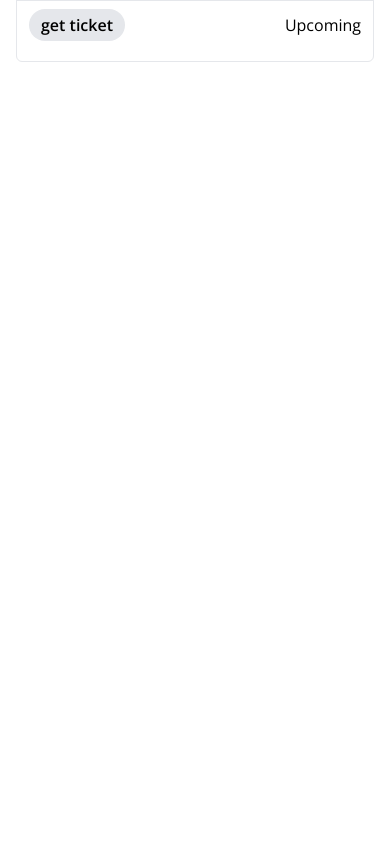
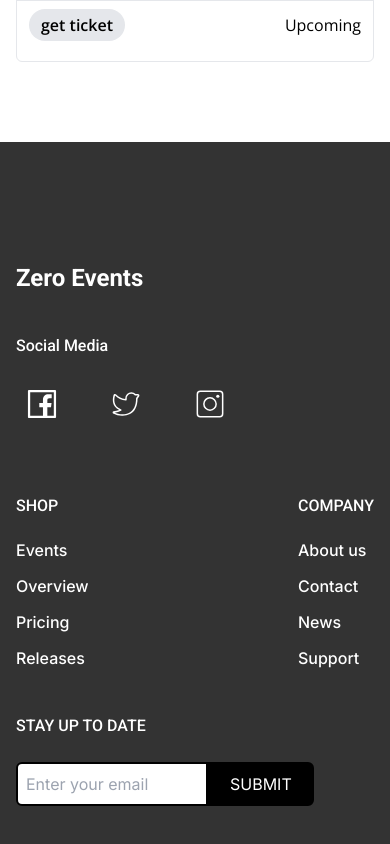
Before and after one commit to tahfeezmizan/zero-event, a Next.js app: page / in a window 390 px wide. Shown: the part 1600-2444 px from the top of the page. Before the commit the page ends 1742 px from the top, so only its background shows below. Built offline with nearby package versions, Linux system fonts and the light colour scheme; no server answers.

Commit message:
create responsive footer

```diff
--- /dev/null
+++ b/src/app/Footer/Footer.jsx
@@ -0,0 +1,61 @@
+import Link from "next/link";
+import { AiOutlineFacebook } from 'react-icons/ai';
+import { CiInstagram, CiTwitter } from 'react-icons/ci';
+
+const Footer = () => {
+    return (
+        <div className="bg-[#333333] py-20 text-white">
+            <div className="max-w-7xl mx-auto px-4 sm:px-6 lg:px-8 py-10">
+                <div className="grid grid-cols-1 lg:grid-cols-6 gap-7">
+                    <div className="col-span-2">
+                        <Link href="/" className="text-white text-2xl font-Roboto font-bold">
+                            Zero Events
+                        </Link>
+
+                        <p className="text-base pb-5 font-Roboto font-medium pt-10">Social Media</p>
+                        <div className="flex items-center gap-8 text-xl text-white mb-5">
+                            <a href="https://www.facebook.com" className="text-4xl p-2"><AiOutlineFacebook /></a>
+                            <a href="https://www.twitter.com" className="text-4xl p-2"><CiTwitter /></a>
+                            <a href="https://www.instagram.com" className="text-4xl p-2"><CiInstagram /></a>
+                        </div>
+                    </div>
+                    <div className="col-span-1">
+                        <header className="text-base font-Roboto font-medium mt-4 mb-5 uppercase">Shop</header>
+                        <div className="flex flex-col space-y-3 text-base font-Poppins font-medium">
+                            <Link href="/events">Events</Link>
+                            <Link href="/overview">Overview</Link>
+                            <Link href="/pricing">Pricing</Link>
+                            <Link href="/releases">Releases</Link>
+                        </div>
+                    </div>
+                    <div className="col-span-1">
+                        <header className="text-base font-Roboto font-medium mt-4 mb-5 uppercase">Company</header>
+                        <div className="flex flex-col space-y-3 text-base font-Poppins font-medium">
+                            <Link href="/about">About us</Link>
+                            <Link href="/contact">Contact</Link>
+                            <Link href="/news">News</Link>
+                            <Link href="/support">Support</Link>
+                        </div>
+                    </div>
+                    <div className="col-span-2">
+                        <nav className="flex flex-col">
+                            <header className="text-base font-Roboto font-medium mt-4 mb-6 uppercase">Stay up to date</header>
+
+                            <div className="">
+                                <input type="text" name=""
+                                    className='w-48 md:w-60 p-2 rounded-l-md border-black border-2 text-black'
+                                    placeholder='Enter your email' id="" />
+                                <input type="submit"
+                                    className='py-2 px-5 uppercase rounded-r-md text-white bg-black border-2 border-black'
+                                    value="Submit" />
+                            </div>
+
+                        </nav>
+                    </div>
+                </div>
+            </div>
+        </div>
+    );
+};
+
+export default Footer;
--- a/src/app/hook/useAxiosPublic.jsx
+++ b/src/app/hook/useAxiosPublic.jsx
@@ -1,7 +1,7 @@
 import axios from 'axios';
 
 const axiosPublic = axios.create({
-    baseURL: 'https://jsonplaceholder.typicode.com/todos'
+    baseURL: 'https://jsonplaceholder.typicode.com'
 });
 
 const useAxiosPublic = () => {
--- a/src/app/hook/useEvents.jsx
+++ /dev/null
@@ -1,11 +0,0 @@
-import React from 'react';
-
-const useEvents = () => {
-    return (
-        <div>
-
-        </div>
-    );
-};
-
-export default useEvents;
--- a/src/app/layout.js
+++ b/src/app/layout.js
@@ -1,6 +1,7 @@
 import { Inter } from "next/font/google";
 import "./globals.css";
 import Navbar from "@/components/shared/Navbar";
+import Footer from "./Footer/Footer";
 
 const inter = Inter({ subsets: ["latin"] });
 
@@ -15,6 +16,7 @@ export default function RootLayout({ children }) {
       <body className={inter.className}>
         <Navbar />
         {children}
+        <Footer />
       </body>
     </html>
   );
--- a/src/components/Homepage/Featuredevents.jsx
+++ b/src/components/Homepage/Featuredevents.jsx
@@ -4,15 +4,6 @@ import React, { useEffect, useState } from 'react';
 import { IoLocationOutline } from "react-icons/io5";
 
 const Featuredevents = () => {
-    const [data, setData] = useState([]);
-
-    useEffect(() => {
-        axios.get('https://jsonplaceholder.typicode.com/todos')
-            .then(data => {
-                console.log(data.data);
-            })
-    }, [])
-
 
     return (
         <div className='max-w-7xl mx-auto px-4 sm:px-6 lg:px-8 py-20'>
--- a/src/components/shared/Navbar.jsx
+++ b/src/components/shared/Navbar.jsx
@@ -65,10 +65,10 @@ const Navbar = () => {
 
     const links = [
         { title: 'Home', href: '/' },
-        { title: 'About', href: '/about' },
-        { title: 'Events', href: '/events' },
-        { title: 'Blogs', href: '/blogs' },
-        { title: 'Contact', href: '/contact' },
+        { title: 'About', href: '' },
+        { title: 'Events', href: '' },
+        { title: 'Blogs', href: '' },
+        { title: 'Contact', href: '' },
     ];
 
     const handleLogin = () => {
```
